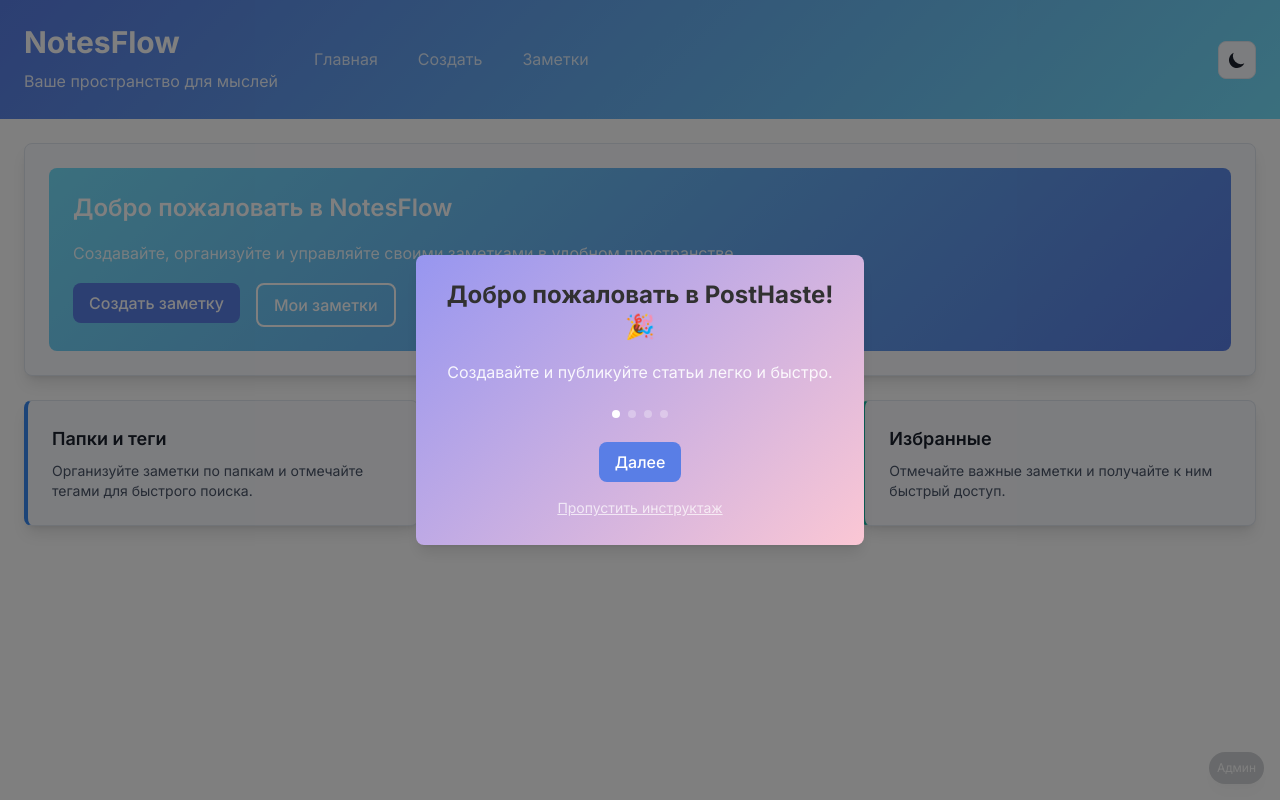
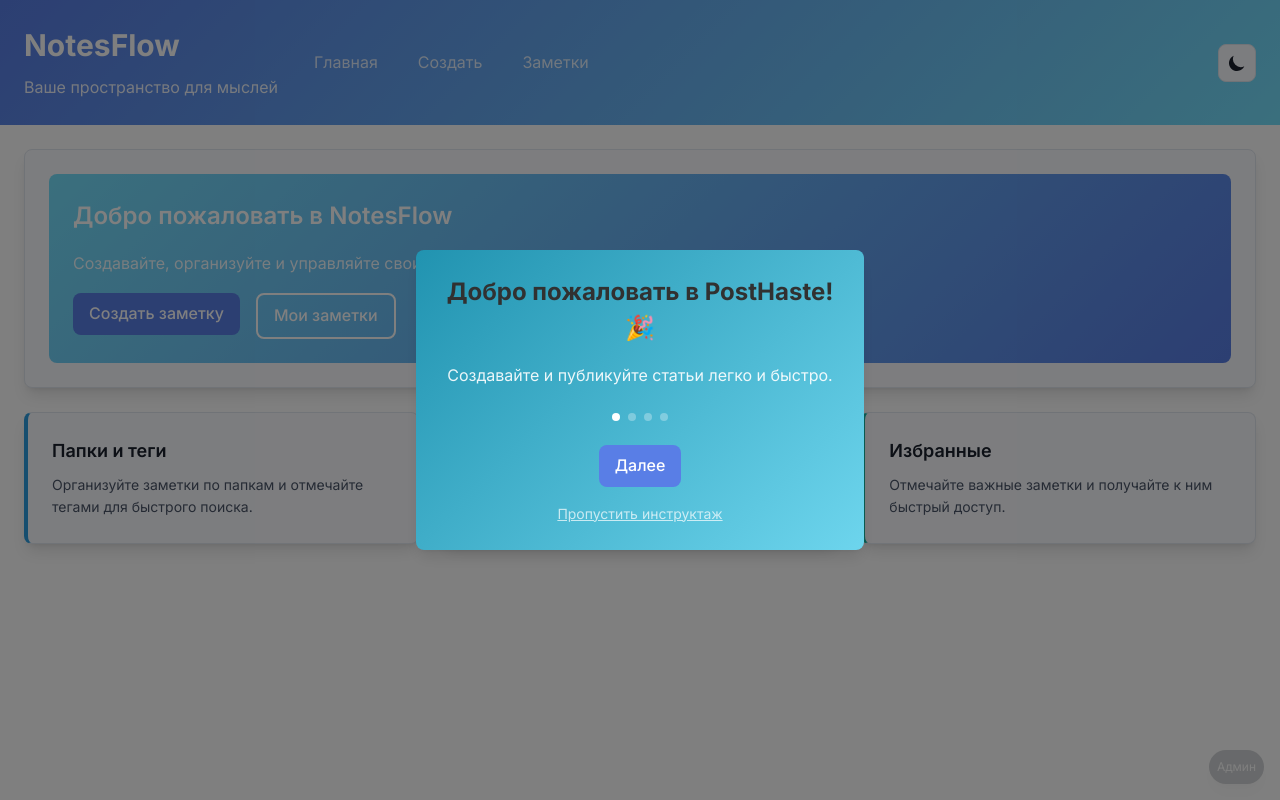
Before and after one commit to 19AnastasiaTsareva20/posthaste, a React (Create React App) app: page / in a window 1280 px wide. Built offline with nearby package versions, Linux system fonts and the light colour scheme; the HTML template or start-up script is replaced by a standard one.

Commit message:
update color palette / обновить цветовую палитру

```diff
--- a/tailwind.config.js
+++ b/tailwind.config.js
@@ -7,36 +7,105 @@
   theme: {
     extend: {
       colors: {
-        // Основные цвета/Primary colors
+        // Основные цвета для светлой темы / Primary colors for the light theme
         background: '#FAFBFC',
         surface: '#FFFFFF',
         'text-primary': '#1A202C',
         'text-secondary': '#4A5568',
+        'text-muted': '#718096',
         border: '#E2E8F0',
 
-        // Тёмная тема/Dark theme
-        'dark-background': '#1A202C',
-        'dark-surface': '#2D3748',
-        'dark-text-primary': '#F7FAFC',
+        // Темная тема / Dark theme
+        'dark-background': '#0F172A',
+        'dark-surface': '#1E293B',
+        'dark-text-primary': '#F1F5F9',
         'dark-text-secondary': '#CBD5E0',
-        'dark-border': '#4A5568',
+        'dark-text-muted': '#94A3B8',
+        'dark-border': '#334155',
 
-        // Акценты/Accents
-        primary: '#3889F2',
+        // Ваша любимая палитра / Your favorite palette
+        primary: '#2D9EE0',
+        'primary-dark': '#091E3A',
+        'primary-light': '#6DD5ED',
+
+        // Ночная тема цвета / Night theme colors
+        'night-primary': '#3854F2',
+        'night-secondary': '#576EF2',
+        'night-accent': '#0820A6',
+        'night-background': '#212940',
+
+        // Акценты / Accents
+        accent: '#2193B0',
         success: '#15B9A7',
-        info: '#94E1F2',
-        danger: '#F54364',
+        warning: '#F59E0B',
+        danger: '#EF4444',
+        info: '#3B82F6',
+
+        // Дополнительные оттенки / Additional shades
+        neutral: {
+          50: '#F8FAFC',
+          100: '#F1F5F9',
+          200: '#E2E8F0',
+          300: '#CBD5E0',
+          400: '#A0AEC0',
+          500: '#718096',
+          600: '#4A5568',
+          700: '#2D3748',
+          800: '#1A202C',
+          900: '#171923'
+        }
       },
       backgroundImage: {
-        // Основной градиент для хэдера/Main header gradient
-        'gradient-header': 'linear-gradient(135deg, #3889F2 0%, #15B9A7 100%)',
+        // Ваш любимый градиент / Your favorite gradient
+        'gradient-primary': 'linear-gradient(135deg, #091E3A 0%, #2D9EE0 100%)',
+        'gradient-header': 'linear-gradient(135deg, #091E3A 0%, #2D9EE0 100%)',
 
-        // Ваш любимый градиент (уменьшенной интенсивности)/Your favorite gradient (reduced intensity)
-        'gradient-accent': 'linear-gradient(135deg, #9796F0 0%, #FBC7D4 100%)',
+        // Дополнительные градиенты / Additional gradients
+        'gradient-accent': 'linear-gradient(135deg, #2193B0 0%, #6DD5ED 100%)',
+        'gradient-night': 'linear-gradient(135deg, #0820A6 0%, #3854F2 100%)',
+        'gradient-soft': 'linear-gradient(135deg, #576EF2 0%, #212940 100%)',
 
-        // Дополнительные градиенты (более мягкие)/Additional gradients (softer)
-        'gradient-premium': 'linear-gradient(135deg, #3889F2 0%, #9796F0 100%)',
-        'gradient-gentle': 'linear-gradient(135deg, #E2E8F0 0%, #FBC7D4 50%)',
+        // Тонкие градиенты для карточек / Subtle gradients for cards
+        'gradient-card': 'linear-gradient(135deg, #FFFFFF 0%, #F8FAFC 100%)',
+        'gradient-card-dark': 'linear-gradient(135deg, #1E293B 0%, #0F172A 100%)',
+      },
+      boxShadow: {
+        // Современные тени / Modern shadows
+        'soft': '0 2px 15px -3px rgba(0, 0, 0, 0.07), 0 10px 20px -2px rgba(0, 0, 0, 0.04)',
+        'medium': '0 10px 25px -3px rgba(0, 0, 0, 0.1), 0 4px 6px -2px rgba(0, 0, 0, 0.05)',
+        'large': '0 20px 25px -5px rgba(0, 0, 0, 0.1), 0 10px 10px -5px rgba(0, 0, 0, 0.04)',
+        'primary': '0 10px 25px -3px rgba(45, 158, 224, 0.3)',
+        'accent': '0 10px 25px -3px rgba(33, 147, 176, 0.3)',
+      },
+      animation: {
+        // Анимации для интерактивности / Animations for interactivity
+        'fade-in': 'fadeIn 0.5s ease-in-out',
+        'slide-up': 'slideUp 0.3s ease-out',
+        'scale-in': 'scaleIn 0.2s ease-out',
+      },
+      keyframes: {
+        fadeIn: {
+          '0%': { opacity: '0' },
+          '100%': { opacity: '1' },
+        },
+        slideUp: {
+          '0%': { transform: 'translateY(10px)', opacity: '0' },
+          '100%': { transform: 'translateY(0)', opacity: '1' },
+        },
+        scaleIn: {
+          '0%': { transform: 'scale(0.95)', opacity: '0' },
+          '100%': { transform: 'scale(1)', opacity: '1' },
+        },
+      },
+      fontSize: {
+        // Размеры шрифтов для читаемости / Font sizes for readability
+        'xs': ['0.75rem', { lineHeight: '1.5' }],
+        'sm': ['0.875rem', { lineHeight: '1.6' }],
+        'base': ['1rem', { lineHeight: '1.6' }],
+        'lg': ['1.125rem', { lineHeight: '1.6' }],
+        'xl': ['1.25rem', { lineHeight: '1.6' }],
+        '2xl': ['1.5rem', { lineHeight: '1.5' }],
+        '3xl': ['1.875rem', { lineHeight: '1.4' }],
       },
     },
   },
```
